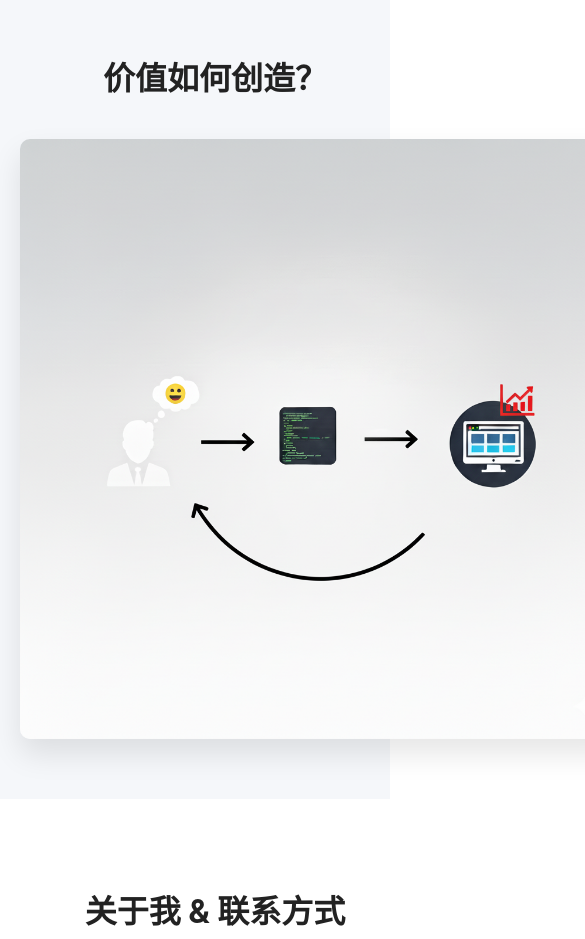
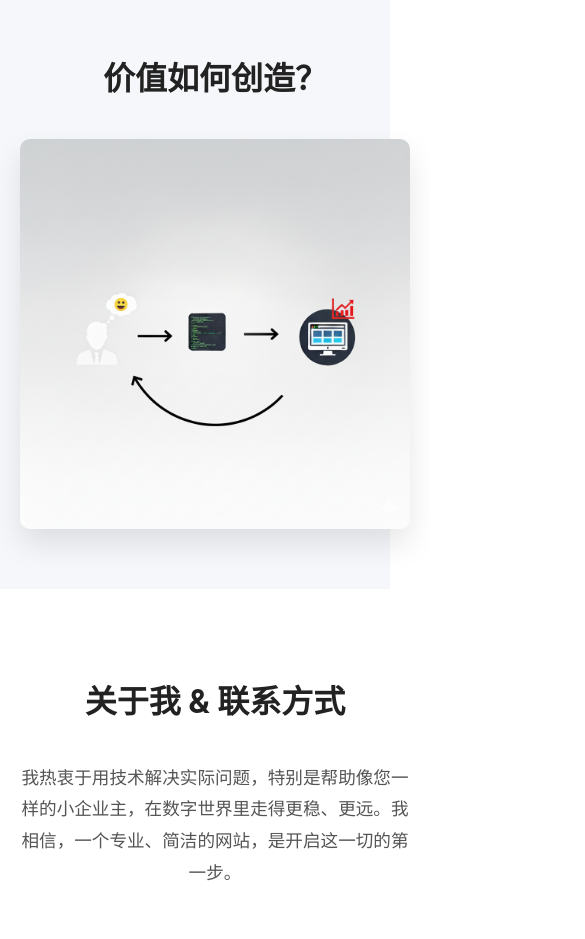
Before and after one commit to yunfan-studio/yunfan-studio.github.io, a plain HTML site: page index.html in a window 390 px wide. Shown: the part 1920-2859 px from the top of the page, 585 px wide, since content can reach past the window. Drawn offline with Linux system fonts and the light colour scheme.

Commit message:
Update style.css
图片移动端适配调整

```diff
--- a/style.css
+++ b/style.css
@@ -203,4 +203,11 @@ body, h1, p {
     .contact-section {
         padding: 60px 0; /* 减小上下的留白，让页面更紧凑 */
     }
+
+    /* ... 其他移动端样式 ... */
+
+    /* --- 价值展示图片 移动端样式 --- */
+    .workflow-image {
+        max-width: 100%; /* 关键！告诉它，在手机上，你的最大宽度就是屏幕的宽度，不许超过！*/
+    }
 }
```
